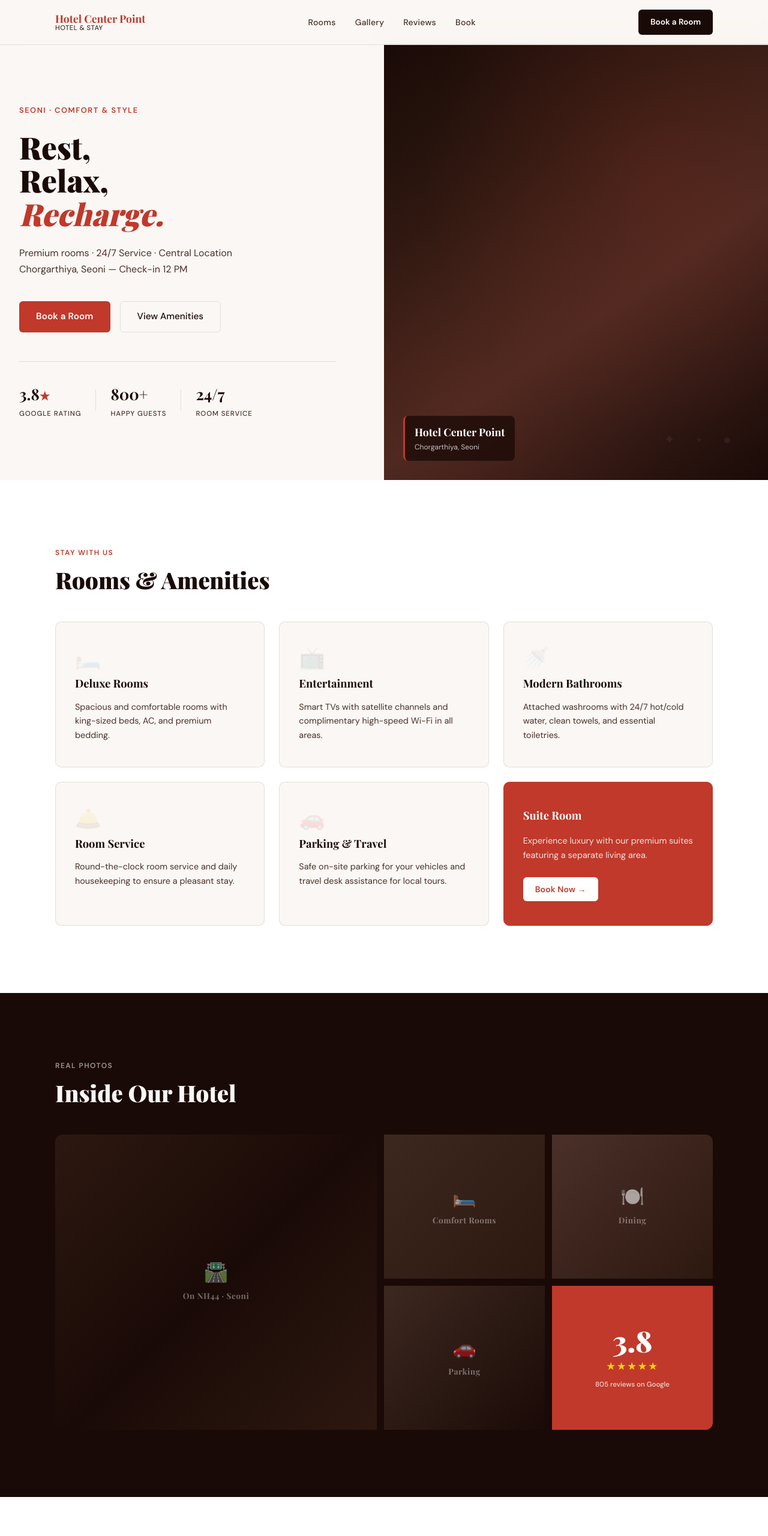
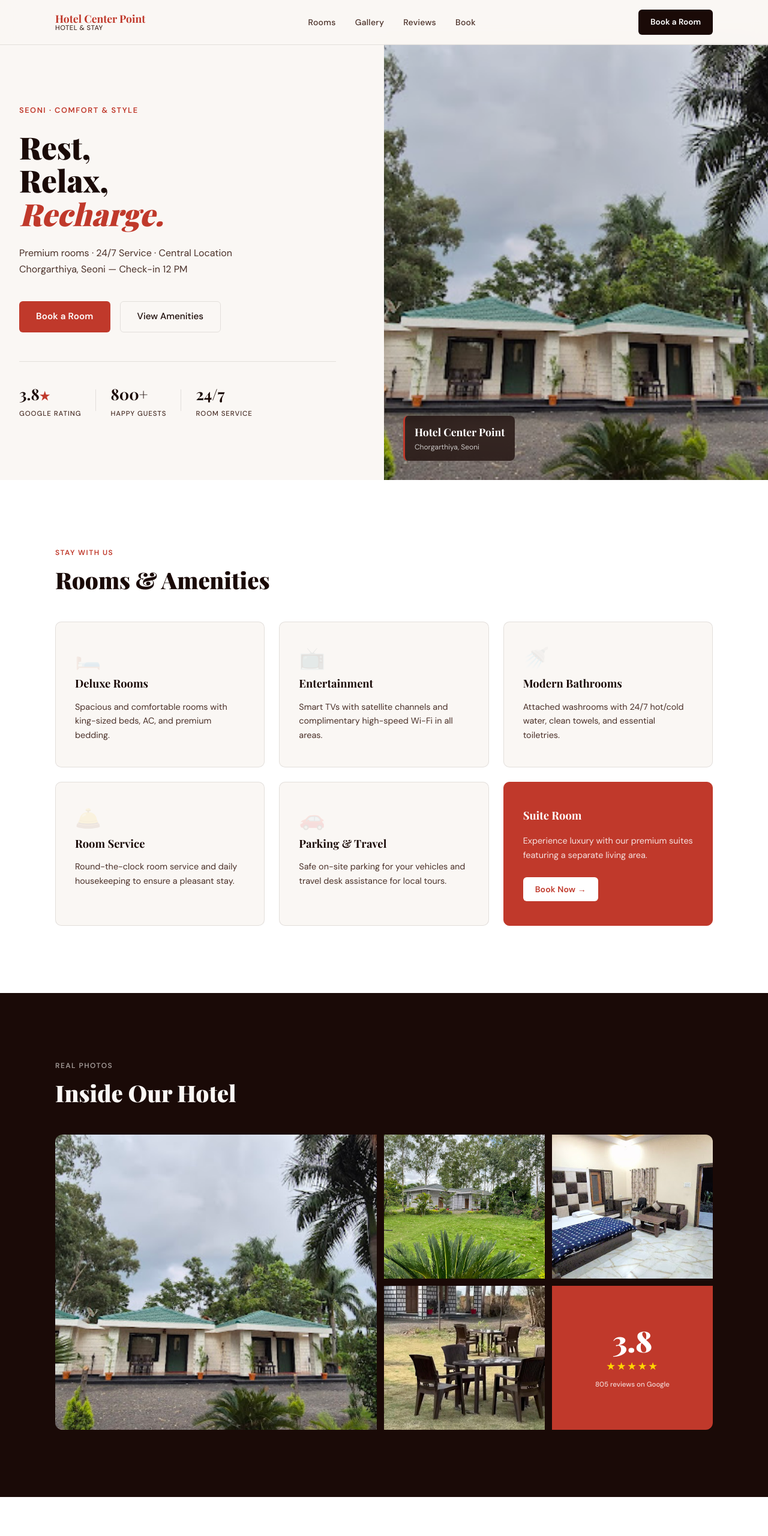
Before and after one commit to shashi2290/lead-no-hotel, a website: page sites/hotel-center-point/index.html in a window 1280 px wide. Shown: the top 2560 px of the page at 60% size. Drawn offline with nearby package versions, Linux system fonts and the light colour scheme; a web font is replaced by a local one.

Commit message:
Add real Maps photos and reviews for hotel-center-point

```diff
--- a/sites/hotel-center-point/index.html
+++ b/sites/hotel-center-point/index.html
@@ -48,7 +48,7 @@
     </div>
     <div class="hero-right">
       <div class="hero-photo-frame">
-        <div class="hero-visual" aria-label="Hotel Center Point"></div>
+        <img src="assets/maps_photos/photo_1.jpg" alt="Hotel Center Point" class="hero-photo">
         <div class="hero-photo-badge">
           <span class="badge-hindi">Hotel Center Point</span>
           <span class="badge-addr">Chorgarthiya, Seoni</span>
@@ -107,10 +107,10 @@
         <h2 class="sec-title sec-title--light">Inside Our Hotel</h2>
       </header>
       <div class="gallery-bento">
-        <figure class="gb-main"><div class="gallery-placeholder gp-main" aria-label="Hotel Exterior"><span class="gp-icon">🛣️</span><span class="gp-text">On NH44 · Seoni</span></div><figcaption>Highway Frontage</figcaption></figure>
-        <figure class="gb-sm gb-sm--1"><div class="gallery-placeholder gp-room" aria-label="Room Interior"><span class="gp-icon">🛏️</span><span class="gp-text">Comfort Rooms</span></div><figcaption>Comfortable Rooms</figcaption></figure>
-        <figure class="gb-sm gb-sm--2"><div class="gallery-placeholder gp-food" aria-label="Restaurant"><span class="gp-icon">🍽️</span><span class="gp-text">Dining</span></div><figcaption>In-house Restaurant</figcaption></figure>
-        <figure class="gb-sm gb-sm--3"><div class="gallery-placeholder gp-parking" aria-label="Parking"><span class="gp-icon">🚗</span><span class="gp-text">Parking</span></div><figcaption>Ample Parking</figcaption></figure>
+        <figure class="gb-main"><img src="assets/maps_photos/photo_1.jpg" alt="Hotel Exterior"><figcaption>Hotel Frontage</figcaption></figure>
+        <figure class="gb-sm gb-sm--1"><img src="assets/maps_photos/photo_2.jpg" alt="Room Interior"><figcaption>Comfortable Rooms</figcaption></figure>
+        <figure class="gb-sm gb-sm--2"><img src="assets/maps_photos/photo_3.jpg" alt="Amenities"><figcaption>Premium Amenities</figcaption></figure>
+        <figure class="gb-sm gb-sm--3"><img src="assets/maps_photos/photo_4.jpg" alt="Lobby & Dining"><figcaption>Dining Area</figcaption></figure>
         <div class="gb-rating-tile">
           <div class="rating-big">3.8</div>
           <div class="rating-stars">★★★★★</div>
--- a/sites/hotel-center-point/style.css
+++ b/sites/hotel-center-point/style.css
@@ -249,29 +249,11 @@ ul { list-style: none; }
   background: var(--ink);
 }
 .hero-photo-frame { position: relative; width: 100%; height: 100%; }
-.hero-visual {
+.hero-photo {
   width: 100%;
   height: 100%;
-  background: linear-gradient(145deg, #1A0A07 0%, #2D1810 30%, #4A2820 60%, #1A0A07 100%);
-  position: relative;
-  overflow: hidden;
-}
-.hero-visual::before {
-  content: '';
-  position: absolute;
-  inset: 0;
-  background:
-    radial-gradient(ellipse at 70% 30%, rgba(192,57,43,.15) 0%, transparent 60%),
-    radial-gradient(ellipse at 20% 80%, rgba(192,57,43,.08) 0%, transparent 50%);
-}
-.hero-visual::after {
-  content: '✦ ⋆ ●';
-  position: absolute;
-  bottom: 3rem;
-  right: 3rem;
-  font-size: 1.4rem;
-  letter-spacing: .6em;
-  color: rgba(250,247,244,.06);
+  object-fit: cover;
+  opacity: .9;
 }
 .hero-photo-badge {
   position: absolute;
@@ -399,42 +381,6 @@ ul { list-style: none; }
   margin: 0;
 }
 .gb-sm { position: relative; overflow: hidden; margin: 0; }
-
-.gallery-placeholder {
-  width: 100%; height: 100%;
-  display: flex;
-  flex-direction: column;
-  align-items: center;
-  justify-content: center;
-  gap: .75rem;
-  transition: transform .5s var(--ease);
-  position: relative;
-}
-.gp-main {
-  background: linear-gradient(135deg, #2D1810 0%, #1A0A07 50%, #2D1810 100%);
-}
-.gp-room {
-  background: linear-gradient(135deg, #3D2820 0%, #2D1810 100%);
-}
-.gp-food {
-  background: linear-gradient(135deg, #4A3028 0%, #2D1810 100%);
-}
-.gp-parking {
-  background: linear-gradient(135deg, #3D2820 0%, #1A0A07 100%);
-}
-.gp-icon {
-  font-size: 2rem;
-  line-height: 1;
-  opacity: .6;
-}
-.gp-text {
-  font-family: var(--ff-display);
-  font-size: .85rem;
-  color: rgba(250,247,244,.4);
-  letter-spacing: .04em;
-  font-weight: 700;
-}
-.gallery-bento figure:hover .gallery-placeholder { transform: scale(1.04); }
 
 .gallery-bento img {
   width: 100%; height: 100%;
```
Also changed, not shown: scripts/scrape_maps.js (+62 -33 lines), sites/hotel-center-point/assets/maps_photos/photo_1.jpg (added), sites/hotel-center-point/assets/maps_photos/photo_2.jpg (added), sites/hotel-center-point/assets/maps_photos/photo_3.jpg (added), sites/hotel-center-point/assets/maps_photos/photo_4.jpg (added), sites/hotel-center-point/assets/maps_photos/photo_5.jpg (added).
